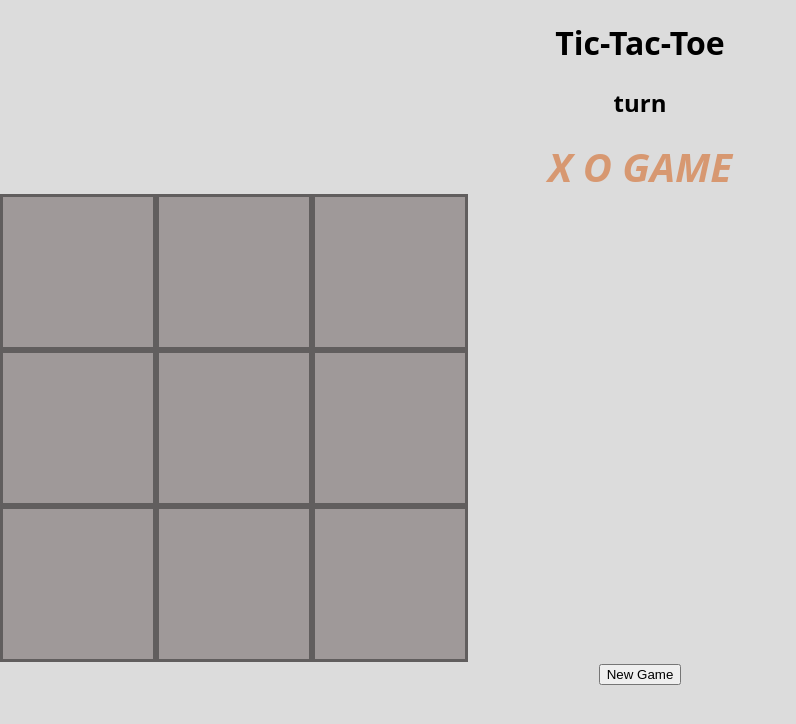
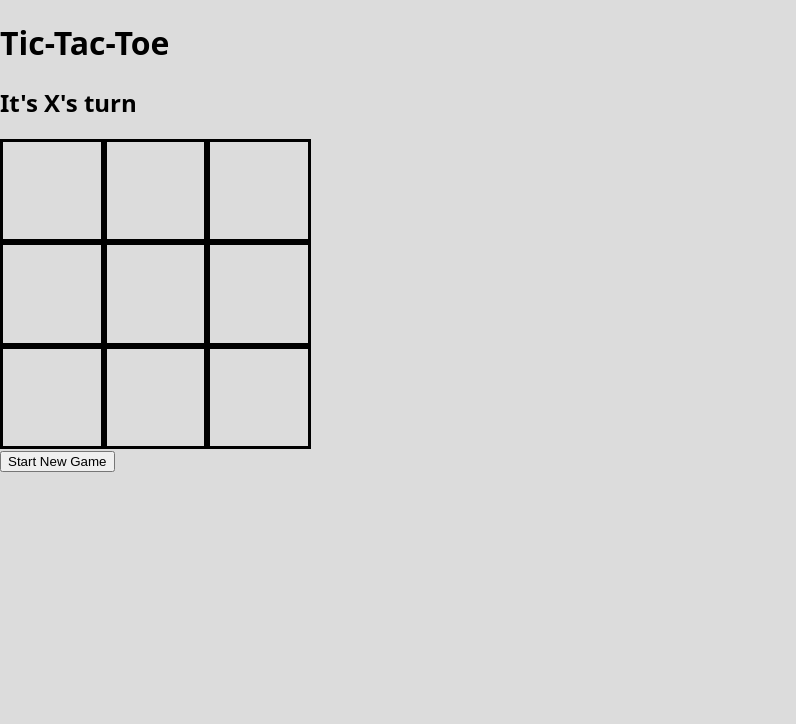
Before and after one commit to Hamzaa86/tic-tac-toe-lab, a plain HTML site: page index.html in a window 1280 px wide. Shown: the whole page, without its empty margins (0-796 px from the left). Drawn offline with Linux system fonts and the light colour scheme.

Commit message:
update files

```diff
--- a/css/style.css
+++ b/css/style.css
@@ -1,33 +1,20 @@
 body {
   background-color: gainsboro;
-
+  /* Use a system font, if none are available use an available sans-sarif */
   font-family: system-ui, sans-serif;
   margin: 0;
-  text-align: center;
-  div {
-    font-size: 40px;
-    font-style: oblique;
-    color: rgba(212, 114, 52, 0.634);
-    font-weight: 800;
 }
 
 .board {
   display: flex;
+  width: 325px;
   flex-wrap: wrap;
-    width: 500px;
 }
 
 .sqr {
+  aspect-ratio: 1/1;
   width: 30%;
-    aspect-ratio: 1/1;
-    border: 3px solid rgb(97, 94, 94);
-    font-size: 130px;
+  border: 3px solid black;
+  font-size: 64px;
   text-align: center;
-    background: rgb(159, 153, 153);
 }
-
-  .sqr:hover {
-    background: bisque;
-    cursor: pointer;
-  }
-}
--- a/index.html
+++ b/index.html
@@ -9,21 +9,21 @@
   </head>
   <body>
     <h1>Tic-Tac-Toe</h1>
-    <h2 id="message">turn</h2>
-    <div><span>X O</span> GAME</div>
-    <form>
-      <section class="board">
-        <div class="sqr" id="0" onclick="board(this.id)"></div>
-        <div class="sqr" id="1" onclick="board(this.id)"></div>
-        <div class="sqr" id="2" onclick="board(this.id)"></div>
-        <div class="sqr" id="3" onclick="board(this.id)"></div>
-        <div class="sqr" id="4" onclick="board(this.id)"></div>
-        <div class="sqr" id="5" onclick="board(this.id)"></div>
-        <div class="sqr" id="6" onclick="board(this.id)"></div>
-        <div class="sqr" id="7" onclick="board(this.id)"></div>
-        <div class="sqr" id="8" onclick="board(this.id)"></div>
-      </section>
-      <input type="reset" value="New Game" />
-    </form>
+    <!-- Display game status message -->
+    <h2 id="status-message">Player X's turn</h2>
+
+    <section class="board">
+      <div class="sqr" id="0"></div>
+      <div class="sqr" id="1"></div>
+      <div class="sqr" id="2"></div>
+      <div class="sqr" id="3"></div>
+      <div class="sqr" id="4"></div>
+      <div class="sqr" id="5"></div>
+      <div class="sqr" id="6"></div>
+      <div class="sqr" id="7"></div>
+      <div class="sqr" id="8"></div>
+    </section>
+
+    <button id="restart-btn">Start New Game</button>
   </body>
 </html>
--- a/js/app.js
+++ b/js/app.js
@@ -1,38 +1,97 @@
-/*-------------------------------- Constants --------------------------------*/
-let title = document.querySelector('.title')
-let turn = 'x'
-function winner(id) {
-  for (let i = 1; i < 10; i++) {
-    sqr[i] = document.getElementById('0' + i).innerHTML
-  }
-  if (sqr[1] == sqr[2] && sqr[2] == sqr[3] && sqr[1] != '') {
-    end(1, 2, 3)
-  } else if (sqr[4] == sqr[5] && sqr[5] == sqr[6] && sqr[5] != '') {
-    end(4, 5, 6)
-  } else if (sqr[7] == sqr[8] && sqr[8] == sqr[9] && sqr[8] != '') {
-    end(7, 8, 9)
-  } else if (sqr[1] == sqr[4] && sqr[4] == sqr[7] && sqr[4] != '') {
-    end(1, 4, 7)
-  } else if (sqr[2] == sqr[5] && sqr[5] == sqr[8] && sqr[5] != '') {
-    end(2, 5, 8)
-  } else if (sqr[3] == sqr[6] && sqr[6] == sqr[9] && sqr[6] != '') {
-    end(3, 6, 9)
-  } else if (sqr[1] == sqr[5] && sqr[5] == sqr[9] && sqr[5] != '') {
-    end(1, 5, 9)
-  } else if (sqr[3] == sqr[5] && sqr[5] == sqr[7] && sqr[5] != '') {
-    end(3, 5, 7)
+const WINNING_PATTERNS = [
+  [0, 1, 2],
+  [3, 4, 5],
+  [6, 7, 8],
+  [0, 3, 6],
+  [1, 4, 7],
+  [2, 5, 8],
+  [0, 4, 8],
+  [2, 4, 6]
+]
+
+let gameBoard
+let currentPlayer
+let gameWinner
+let isTie
+const gridCells = document.querySelectorAll('.sqr')
+const messageDisplay = document.querySelector('#status-message')
+const restartButton = document.getElementById('restart-btn')
+
+const startNewGame = () => {
+  gameBoard = ['', '', '', '', '', '', '', '', '']
+  currentPlayer = 'X'
+  gameWinner = false
+  isTie = false
+  updateView()
+}
+
+const updateView = () => {
+  updateBoardDisplay()
+  updateGameStatusMessage()
+}
+
+const updateBoardDisplay = () => {
+  gameBoard.forEach((cell, idx) => {
+    const cellElement = gridCells[idx]
+    cellElement.textContent = cell
+    cellElement.style.color =
+      cell === 'X' ? 'red' : cell === 'O' ? 'blue' : 'black'
+  })
+}
+
+const updateGameStatusMessage = () => {
+  if (gameWinner) {
+    messageDisplay.textContent = `Player ${currentPlayer} wins! 🎉`
+  } else if (isTie) {
+    messageDisplay.textContent = "It's a tie! 😕"
+  } else {
+    messageDisplay.textContent = `It's ${currentPlayer}'s turn`
   }
 }
-function board(id) {
-  let element = document.getElementById(id)
-  if (turn === 'x' && element.innerHTML == '') {
-    element.innerHTML = 'x'
-    turn = 'o'
-    title.innerHTML = 'o'
-  } else if (turn === 'o' && element.innerHTML == '') {
-    element.innerHTML = 'o'
-    turn = 'x'
-    title.innerHTML = 'o'
+
+const handleCellClick = (e) => {
+  const clickedCellIndex = parseInt(e.target.id)
+  if (gameBoard[clickedCellIndex] || gameWinner) return
+  placePieceInCell(clickedCellIndex)
+  checkForWinner()
+  checkForTie()
+  togglePlayerTurn()
+  updateView()
+}
+
+const placePieceInCell = (index) => {
+  gameBoard[index] = currentPlayer
+}
+
+const checkForWinner = () => {
+  WINNING_PATTERNS.forEach((pattern) => {
+    const [a, b, c] = pattern
+    if (
+      gameBoard[a] &&
+      gameBoard[a] === gameBoard[b] &&
+      gameBoard[a] === gameBoard[c]
+    ) {
+      gameWinner = true
+    }
+  })
+}
+
+const checkForTie = () => {
+  if (!gameWinner && !gameBoard.includes('')) {
+    isTie = true
   }
 }
-winner()
+
+const togglePlayerTurn = () => {
+  if (!gameWinner) {
+    currentPlayer = currentPlayer === 'X' ? 'O' : 'X'
+  }
+}
+
+window.onload = startNewGame
+
+restartButton.addEventListener('click', startNewGame)
+
+gridCells.forEach((cell) => {
+  cell.addEventListener('click', handleCellClick)
+})
```
Lines whose indentation alone changed are shown as unchanged.
